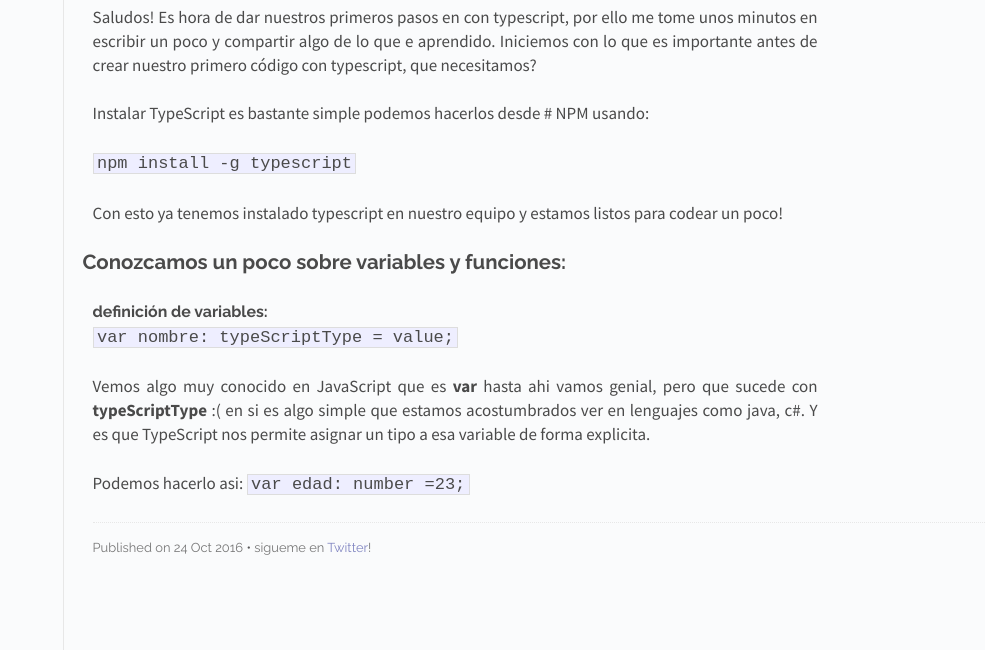
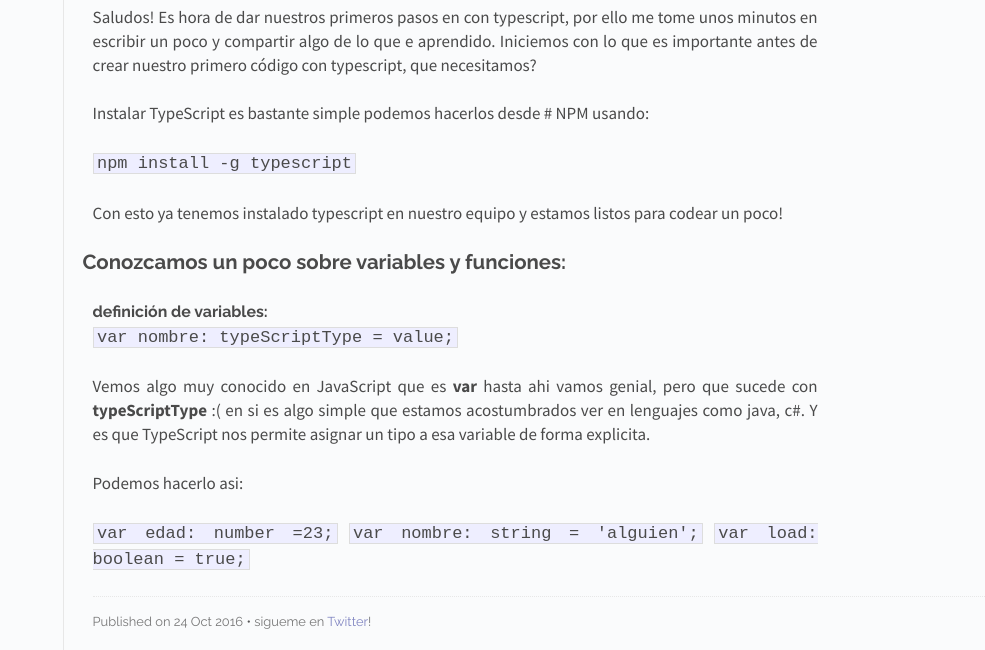
Before and after one commit to EnriqueV/Enriquev.github.io, a Jekyll site: the page built from _posts/2016-10-24-test.markdown, in a window 1280 px wide. Shown: the part 743-1393 px from the top of the page, without its empty margins (295-1280 px from the left). Built offline with Jekyll 4.4.1, drawn with Linux system fonts in a browser that asks for light colours; Markdown is read by kramdown in place of the engine named in the settings.

Commit message:
Updated Test

```diff
--- a/_posts/2016-10-24-test.markdown
+++ b/_posts/2016-10-24-test.markdown
@@ -31,4 +31,7 @@ Con esto ya tenemos instalado typescript en nuestro equipo y estamos listos para
 Vemos algo muy conocido en JavaScript que es  **var** hasta ahi vamos genial, pero que sucede con **typeScriptType** :( en si es algo simple que estamos acostumbrados ver en lenguajes como java, c#. Y es que TypeScript nos permite asignar un tipo a esa variable de forma explicita.
 
 Podemos hacerlo asi:
+
 `var edad: number =23;`
+`var nombre: string = 'alguien';`
+`var load: boolean = true;`
```
